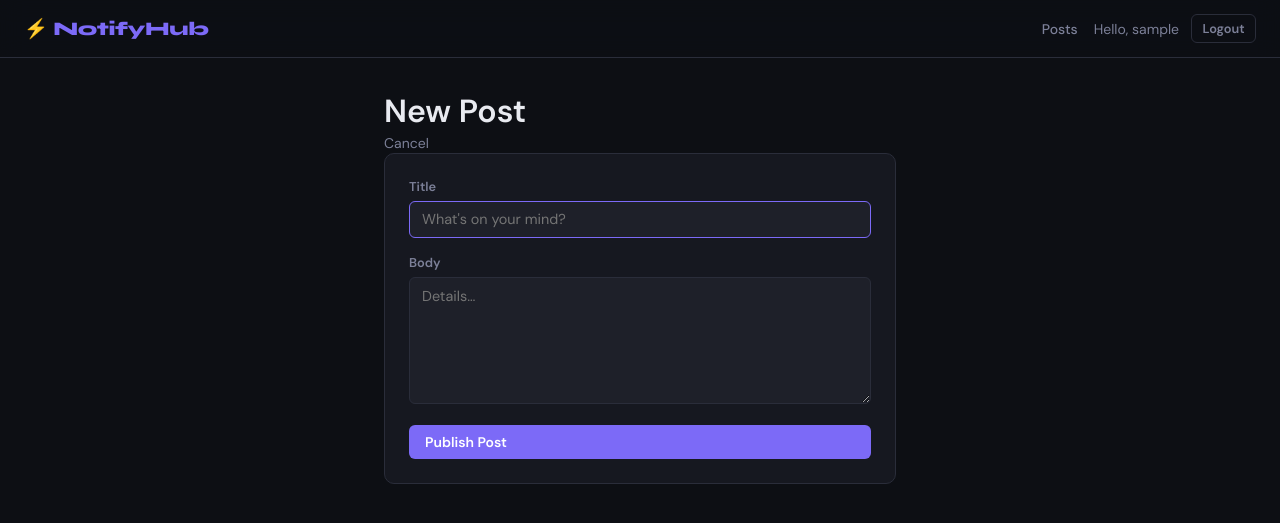
After one commit to Basha2120/notification-activity-system, a Django app: page /posts/new/ in a window 1280 px wide. The commit adds this page. Shown: the top 523 px of the page. Run offline with Django 4.2, Linux system fonts and the light colour scheme; the visitor is signed in with stand-in values (Sample User, id 1).

Commit message:
feat: add core posting functionality

```diff
--- /dev/null
+++ b/posts/template_views.py
@@ -0,0 +1,32 @@
+from django.contrib.auth.decorators import login_required
+from django.shortcuts import render, get_object_or_404, redirect
+from .models import Post
+
+@login_required
+def post_list(request):
+    """View to list all posts."""
+    posts = Post.objects.all().select_related('author').order_by('-created_at')
+    return render(request, 'posts/post_list.html', {'posts': posts})
+
+@login_required
+def post_detail(request, pk):
+    """View to see post details. No comments at this stage."""
+    post = get_object_or_404(Post.objects.select_related('author'), pk=pk)
+    return render(request, 'posts/post_detail.html', {'post': post})
+
+@login_required
+def create_post(request):
+    """View to create a new post."""
+    if request.method == 'POST':
+        title = request.POST.get('title', '').strip()
+        body = request.POST.get('body', '').strip()
+        if title and body:
+            Post.objects.create(author=request.user, title=title, body=body)
+            return redirect('post-list')
+    return render(request, 'posts/create_post.html')
+
+def home(request):
+    """Redirect home to list of posts if logged in."""
+    if request.user.is_authenticated:
+        return redirect('post-list')
+    return redirect('login')
--- /dev/null
+++ b/posts/urls.py
@@ -0,0 +1,8 @@
+from django.urls import path
+from . import template_views
+
+urlpatterns = [
+    path('posts/', template_views.post_list, name='post-list'),
+    path('posts/new/', template_views.create_post, name='create-post'),
+    path('posts/<int:pk>/', template_views.post_detail, name='post-detail'),
+]
--- a/settings.py
+++ b/settings.py
@@ -17,6 +17,7 @@ INSTALLED_APPS = [
     'django.contrib.messages',
     'django.contrib.staticfiles',
     'accounts',
+    'posts',
 ]
 
 MIDDLEWARE = [
@@ -58,8 +59,9 @@ DATABASES = {
 }
 
 LOGIN_URL = '/accounts/login/'
-LOGIN_REDIRECT_URL = '/'
+LOGIN_REDIRECT_URL = '/posts/'
 LOGOUT_REDIRECT_URL = '/accounts/login/'
+
 
 
 AUTH_PASSWORD_VALIDATORS = [
--- a/templates/base.html
+++ b/templates/base.html
@@ -116,6 +116,7 @@
   <a class="nav-brand" href="/">⚡ NotifyHub</a>
   <div class="nav-links">
     {% if user.is_authenticated %}
+      <a href="/posts/">Posts</a>
       <span style="color:var(--muted); font-size:0.875rem; margin-right:0.5rem">Hello, {{ user.username }}</span>
       <form method="post" action="/accounts/logout/" style="display:inline">
         {% csrf_token %}
--- /dev/null
+++ b/templates/posts/create_post.html
@@ -0,0 +1,25 @@
+{% extends "base.html" %}
+{% block title %}New Post — NotifyHub{% endblock %}
+{% block content %}
+<div class="container" style="max-width:560px">
+  <div class="page-header">
+    <h1 class="page-title">New Post</h1>
+    <a href="/posts/" style="color:var(--muted);font-size:0.875rem;text-decoration:none">Cancel</a>
+  </div>
+
+  <div class="card" style="padding:1.5rem">
+    <form method="post">
+      {% csrf_token %}
+      <div class="form-group">
+        <label>Title</label>
+        <input type="text" name="title" placeholder="What's on your mind?" autofocus required>
+      </div>
+      <div class="form-group">
+        <label>Body</label>
+        <textarea name="body" rows="6" placeholder="Details…" required></textarea>
+      </div>
+      <button type="submit" class="btn btn-primary" style="width:100%">Publish Post</button>
+    </form>
+  </div>
+</div>
+{% endblock %}
--- a/urls.py
+++ b/urls.py
@@ -1,7 +1,11 @@
 from django.contrib import admin
 from django.urls import path, include
 
+from posts import template_views as posts_views
+
 urlpatterns = [
+    path('', posts_views.home, name='home'),
     path('admin/', admin.site.urls),
     path('accounts/', include('accounts.urls')),
+    path('', include('posts.urls')),
 ]
```
Also changed, not shown: posts/models.py (added, +14 -0 lines), templates/posts/post_detail.html (added, +25 -0 lines), templates/posts/post_list.html (added, +37 -0 lines), posts/__init__.py (added).
